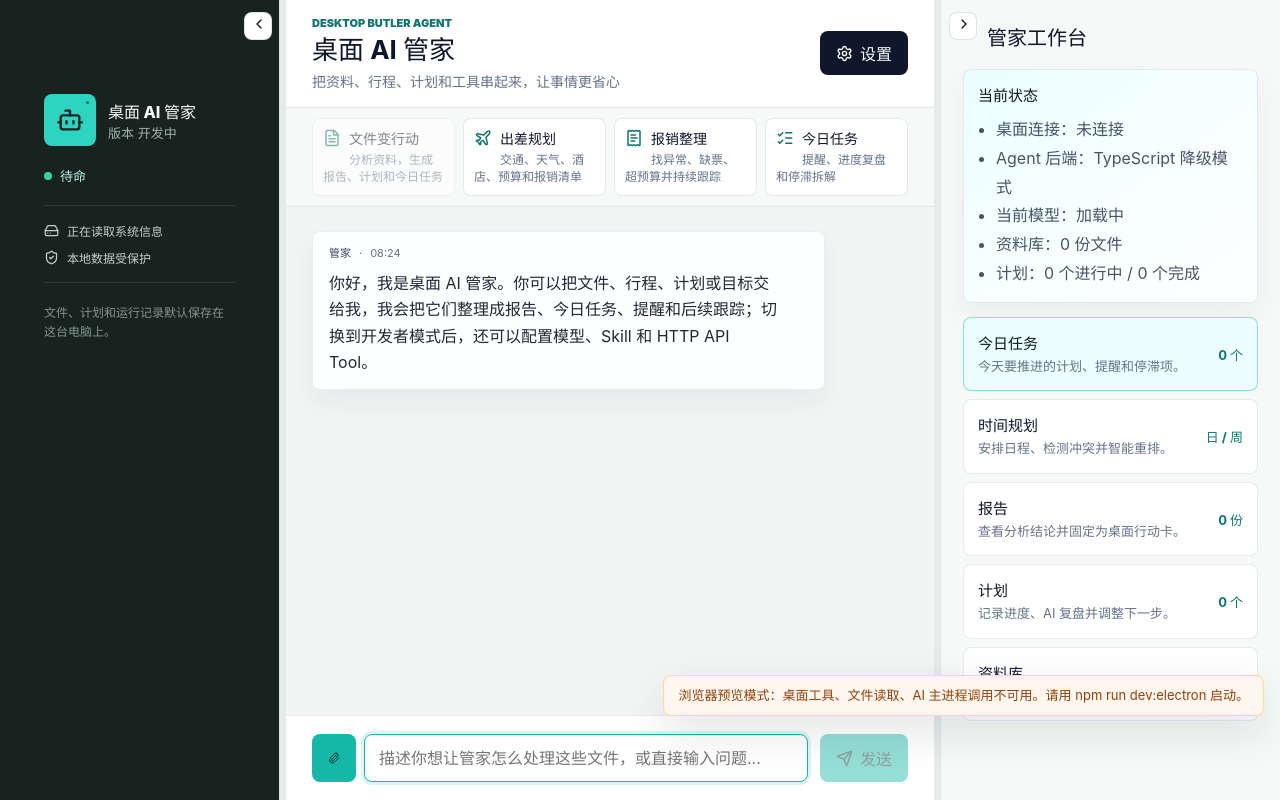
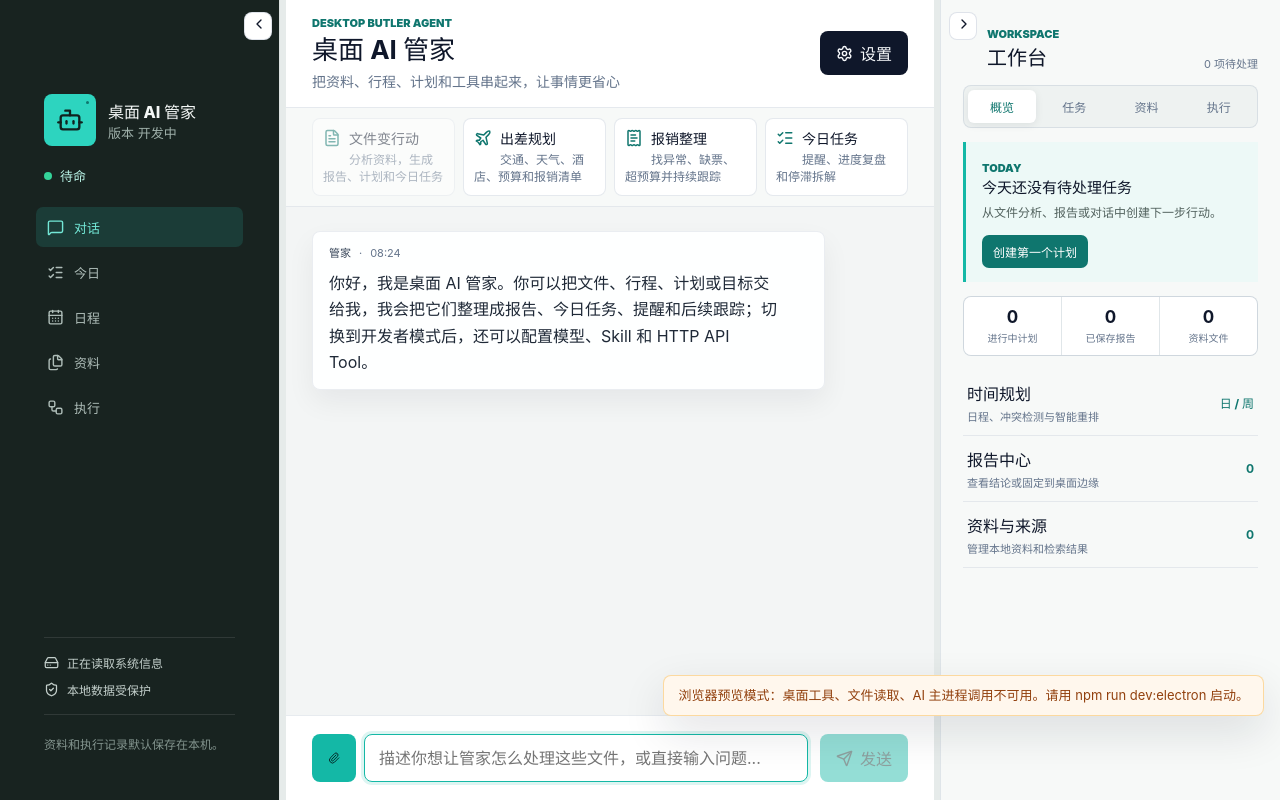
Before and after one commit to zfufuz/desktop-ai-butler-agent, a React (Vite) app in the folder apps/desktop-full/: page / in a window 1280 px wide. Built offline with nearby package versions, Linux system fonts and the light colour scheme.

Commit message:
feat: reorganize butler workspace navigation

```diff
--- a/apps/desktop-full/src/App.css
+++ b/apps/desktop-full/src/App.css
@@ -335,9 +335,43 @@ button:hover:not(:disabled) {
 .avatar-meta {
   display: grid;
   gap: 10px;
+  margin-top: auto;
   border-top: 1px solid rgba(255, 255, 255, 0.1);
   border-bottom: 1px solid rgba(255, 255, 255, 0.1);
   padding: 16px 0;
+}
+
+.avatar-navigation {
+  display: grid;
+  gap: 5px;
+  margin: 2px -8px 0;
+}
+
+.avatar-navigation button {
+  display: flex;
+  align-items: center;
+  gap: 10px;
+  min-height: 40px;
+  border: 0;
+  border-radius: 7px;
+  background: transparent;
+  color: #aebdb8;
+  padding: 9px 11px;
+  cursor: pointer;
+  text-align: left;
+  font-size: 13px;
+  font-weight: 750;
+}
+
+.avatar-navigation button:hover:not(:disabled) {
+  background: rgba(255, 255, 255, 0.07);
+  color: #ffffff;
+  transform: none;
+}
+
+.avatar-navigation button.active {
+  background: rgba(45, 212, 191, 0.14);
+  color: #73e7d6;
 }
 
 .avatar-meta span {
@@ -953,6 +987,209 @@ button:hover:not(:disabled) {
   color: #0f172a;
   font-size: 20px;
   padding-left: 24px;
+}
+
+.workspace-panel-heading {
+  display: flex;
+  align-items: flex-end;
+  justify-content: space-between;
+  gap: 12px;
+  margin-bottom: 14px;
+  padding-left: 24px;
+}
+
+.workspace-panel-heading .eyebrow {
+  margin-bottom: 3px;
+}
+
+.workspace-panel-heading h2 {
+  margin: 0;
+  padding: 0;
+}
+
+.workspace-summary {
+  color: #64748b;
+  font-size: 11px;
+  white-space: nowrap;
+}
+
+.workspace-tabs {
+  display: grid;
+  grid-template-columns: repeat(4, minmax(0, 1fr));
+  gap: 4px;
+  margin-bottom: 14px;
+  border: 1px solid rgba(148, 163, 184, 0.24);
+  border-radius: 8px;
+  background: #eef2f1;
+  padding: 4px;
+}
+
+.workspace-tabs button {
+  min-width: 0;
+  border: 0;
+  border-radius: 6px;
+  background: transparent;
+  color: #64748b;
+  padding: 8px 4px;
+  cursor: pointer;
+  font-size: 12px;
+  font-weight: 800;
+}
+
+.workspace-tabs button:hover:not(:disabled) {
+  background: rgba(255, 255, 255, 0.7);
+  transform: none;
+}
+
+.workspace-tabs button.active {
+  background: #ffffff;
+  color: #0f766e;
+  box-shadow: 0 2px 8px rgba(15, 23, 42, 0.08);
+}
+
+.workspace-overview {
+  display: grid;
+  gap: 14px;
+}
+
+.today-focus {
+  border-left: 3px solid #14b8a6;
+  background: #edf9f7;
+  padding: 14px 14px 14px 16px;
+}
+
+.today-focus .eyebrow {
+  margin: 0 0 8px;
+}
+
+.today-focus strong,
+.today-focus p {
+  display: block;
+}
+
+.today-focus > strong {
+  color: #0f172a;
+  font-size: 15px;
+}
+
+.today-focus p {
+  margin: 7px 0 12px;
+  color: #52625e;
+  font-size: 12px;
+  line-height: 1.55;
+}
+
+.today-focus button {
+  border: 0;
+  border-radius: 7px;
+  background: #0f766e;
+  color: #ffffff;
+  padding: 8px 11px;
+  cursor: pointer;
+  font-size: 12px;
+  font-weight: 800;
+}
+
+.workspace-stats {
+  display: grid;
+  grid-template-columns: repeat(3, minmax(0, 1fr));
+  gap: 1px;
+  overflow: hidden;
+  border: 1px solid rgba(148, 163, 184, 0.22);
+  border-radius: 8px;
+  background: rgba(148, 163, 184, 0.22);
+}
+
+.workspace-stats span {
+  display: grid;
+  gap: 3px;
+  background: #ffffff;
+  padding: 10px 7px;
+  text-align: center;
+}
+
+.workspace-stats strong {
+  color: #0f172a;
+  font-size: 17px;
+}
+
+.workspace-stats small {
+  color: #64748b;
+  font-size: 10px;
+}
+
+.workspace-action-list {
+  display: grid;
+}
+
+.workspace-action-list > button {
+  display: grid;
+  grid-template-columns: minmax(0, 1fr) auto;
+  align-items: center;
+  gap: 10px;
+  border: 0;
+  border-bottom: 1px solid rgba(148, 163, 184, 0.2);
+  background: transparent;
+  color: #0f172a;
+  padding: 11px 4px;
+  cursor: pointer;
+  text-align: left;
+}
+
+.workspace-action-list > button:hover:not(:disabled) {
+  background: #f0f7f5;
+  transform: none;
+}
+
+.workspace-action-list span {
+  display: grid;
+  gap: 3px;
+}
+
+.workspace-action-list small {
+  color: #64748b;
+  font-size: 11px;
+}
+
+.workspace-action-list b {
+  color: #0f766e;
+  font-size: 12px;
+}
+
+.settings-diagnostic-card {
+  display: grid;
+  grid-template-columns: repeat(3, minmax(0, 1fr));
+  gap: 1px;
+  overflow: hidden;
+  margin-bottom: 12px;
+  border: 1px solid rgba(148, 163, 184, 0.24);
+  border-radius: 8px;
+  background: rgba(148, 163, 184, 0.2);
+}
+
+.settings-diagnostic-card span {
+  display: grid;
+  gap: 4px;
+  min-width: 0;
+  background: #f8fafc;
+  padding: 10px;
+}
+
+.settings-diagnostic-card small,
+.settings-diagnostic-card strong {
+  overflow: hidden;
+  text-overflow: ellipsis;
+  white-space: nowrap;
+}
+
+.settings-diagnostic-card small {
+  color: #64748b;
+  font-size: 11px;
+}
+
+.settings-diagnostic-card strong {
+  color: #0f172a;
+  font-size: 12px;
 }
 
 .insight-section {
--- a/apps/desktop-full/src/App.tsx
+++ b/apps/desktop-full/src/App.tsx
@@ -3266,27 +3266,31 @@ ${result.content}
 
   function renderCoreWorkspaceHome() {
     return (
-      <div className="core-workspace-grid">
-        <button className="settings-entry workspace-entry highlight" onClick={() => setWorkspacePage('plans')}>
-          <span><strong>今日任务</strong><small>今天要推进的计划、提醒和停滞项。</small></span>
-          <b>{todayPlans.length} 个</b>
-        </button>
-        <button className="settings-entry workspace-entry" onClick={() => setWorkspacePage('schedule')}>
-          <span><strong>时间规划</strong><small>安排日程、检测冲突并智能重排。</small></span>
-          <b>日 / 周</b>
-        </button>
-        <button className="settings-entry workspace-entry" onClick={() => setWorkspacePage('reports')}>
-          <span><strong>报告</strong><small>查看分析结论并固定为桌面行动卡。</small></span>
-          <b>{workflowData.reports.length} 份</b>
-        </button>
-        <button className="settings-entry workspace-entry" onClick={() => setWorkspacePage('plans')}>
-          <span><strong>计划</strong><small>记录进度、AI 复盘并调整下一步。</small></span>
-          <b>{activePlans.length} 个</b>
-        </button>
-        <button className="settings-entry workspace-entry" onClick={() => setWorkspacePage('knowledge')}>
-          <span><strong>资料库</strong><small>管理本地资料和来源检索。</small></span>
-          <b>{knowledgeIndex.length} 份</b>
-        </button>
+      <div className="workspace-overview">
+        <section className="today-focus">
+          <span className="eyebrow">Today</span>
+          <strong>{todayPlans.length > 0 ? `${todayPlans.length} 项任务等待推进` : '今天还没有待处理任务'}</strong>
+          <p>{stalePlans.length > 0 ? `${stalePlans.length} 个计划已经停滞，建议先记录进度或重新拆分。` : '从文件分析、报告或对话中创建下一步行动。'}</p>
+          <button onClick={() => setWorkspacePage('plans')}>{todayPlans.length > 0 ? '查看今日任务' : '创建第一个计划'}</button>
+        </section>
+
+        <div className="workspace-stats" aria-label="工作台摘要">
+          <span><strong>{activePlans.length}</strong><small>进行中计划</small></span>
+          <span><strong>{workflowData.reports.length}</strong><small>已保存报告</small></span>
+          <span><strong>{knowledgeIndex.length}</strong><small>资料文件</small></span>
+        </div>
+
+        <div className="workspace-action-list">
+          <button onClick={() => setWorkspacePage('schedule')}>
+            <span><strong>时间规划</strong><small>日程、冲突检测与智能重排</small></span><b>日 / 周</b>
+          </button>
+          <button onClick={() => setWorkspacePage('reports')}>
+            <span><strong>报告中心</strong><small>查看结论或固定到桌面边缘</small></span><b>{workflowData.reports.length}</b>
+          </button>
+          <button onClick={() => setWorkspacePage('knowledge')}>
+            <span><strong>资料与来源</strong><small>管理本地资料和检索结果</small></span><b>{knowledgeIndex.length}</b>
+          </button>
+        </div>
       </div>
     )
   }
@@ -3353,6 +3357,13 @@ ${result.content}
             appVersion={appVersion}
             systemInfoText={systemInfoText}
             statusText={getAssistantStatusText(assistantStatus)}
+            activePage={workspacePage}
+            onNavigate={(page) => {
+              setWorkspacePage(page)
+              if (page === 'home') {
+                window.requestAnimationFrame(() => inputRef.current?.focus())
+              }
+            }}
           />
         )}
       </aside>
@@ -3523,10 +3534,28 @@ ${result.content}
         </button>
         {!rightPanelCollapsed && (
           <>
-        <h2>管家工作台</h2>
-
+        {mode === 'user' ? (
+          <>
+            <div className="workspace-panel-heading">
+              <div>
+                <span className="eyebrow">Workspace</span>
+                <h2>工作台</h2>
+              </div>
+              <span className="workspace-summary">{todayPlans.length} 项待处理</span>
+            </div>
+            <nav className="workspace-tabs" aria-label="工作台视图">
+              <button className={workspacePage === 'home' ? 'active' : ''} onClick={() => setWorkspacePage('home')}>概览</button>
+              <button className={workspacePage === 'plans' || workspacePage === 'schedule' ? 'active' : ''} onClick={() => setWorkspacePage('plans')}>任务</button>
+              <button className={workspacePage === 'knowledge' || workspacePage === 'memory' ? 'active' : ''} onClick={() => setWorkspacePage('knowledge')}>资料</button>
+              <button className={['runs', 'metrics', 'logs', 'eval'].includes(workspacePage) ? 'active' : ''} onClick={() => setWorkspacePage('runs')}>执行</button>
+            </nav>
+            {renderUserWorkspacePanel()}
+          </>
+        ) : (
+          <>
+            <h2>开发者控制台</h2>
             <div className="insight-section status-card">
-          <h3>当前状态</h3>
+              <h3>系统诊断</h3>
               <ul>
                 <li>桌面连接：{isElectronReady ? '已连接' : '未连接'}</li>
                 <li title={[backendStatus?.detail, backendStatus?.framework, backendStatus?.agentFramework, backendStatus?.orchestration].filter(Boolean).join(' / ')}>
@@ -3539,11 +3568,6 @@ ${result.content}
                 <li>计划：{activePlans.length} 个进行中 / {finishedPlans.length} 个完成</li>
               </ul>
             </div>
-
-        {mode === 'user' ? (
-          renderUserWorkspacePanel()
-        ) : (
-          <>
             <div className="insight-section">
               <h3>开发者能力</h3>
               <ul>
@@ -3776,6 +3800,14 @@ ${result.content}
               <div className="settings-block settings-category-grid">
                 <h3>高级设置</h3>
                 <p className="settings-help">面向调试、检索优化和 Agent 效果验证的技术选项。</p>
+                <div className="settings-diagnostic-card">
+                  <span><small>桌面连接</small><strong>{isElectronReady ? '已连接' : '未连接'}</strong></span>
+                  <span title={[backendStatus?.detail, backendStatus?.framework, backendStatus?.agentFramework, backendStatus?.orchestration].filter(Boolean).join(' / ')}>
+                    <small>Agent 后端</small>
+                    <strong>{backendStatus?.state === 'ready' ? 'Python 服务就绪' : backendStatus?.state === 'starting' ? '启动中' : '降级模式'}</strong>
+                  </span>
+                  <span><small>当前模型</small><strong>{activeProvider?.name ?? '加载中'}</strong></span>
+                </div>
                 <button className="settings-entry" onClick={() => setSettingsPage('rag')}>
                   <span><strong>RAG 检索</strong><small>Embedding、混合检索、Reranker 和上下文压缩。</small></span>
                   <b>{platformConfig?.rag.embeddingEnabled ? '混合' : 'BM25'}</b>
--- a/apps/desktop-full/src/components/AvatarPanel.tsx
+++ b/apps/desktop-full/src/components/AvatarPanel.tsx
@@ -1,14 +1,46 @@
-// 管家状态面板：展示桌面角色、系统信息、本地保护状态和工作状态动画。
-import { Bot, HardDrive, ShieldCheck } from 'lucide-react'
+// 管家主导航：保留角色状态，同时提供对话、任务、日程、资料和运行记录入口。
+import {
+  Bot,
+  CalendarDays,
+  Files,
+  HardDrive,
+  ListChecks,
+  MessageSquare,
+  ShieldCheck,
+  Workflow,
+} from 'lucide-react'
+
+export type AvatarNavigationPage = 'home' | 'plans' | 'schedule' | 'knowledge' | 'runs'
 
 type AvatarPanelProps = {
   appName: string
   appVersion: string
   systemInfoText: string
   statusText: string
+  activePage: string
+  onNavigate: (page: AvatarNavigationPage) => void
 }
 
-function AvatarPanel({ appName, appVersion, systemInfoText, statusText }: AvatarPanelProps) {
+const navigationItems: Array<{
+  page: AvatarNavigationPage
+  label: string
+  icon: typeof MessageSquare
+}> = [
+  { page: 'home', label: '对话', icon: MessageSquare },
+  { page: 'plans', label: '今日', icon: ListChecks },
+  { page: 'schedule', label: '日程', icon: CalendarDays },
+  { page: 'knowledge', label: '资料', icon: Files },
+  { page: 'runs', label: '执行', icon: Workflow },
+]
+
+function AvatarPanel({
+  appName,
+  appVersion,
+  systemInfoText,
+  statusText,
+  activePage,
+  onNavigate,
+}: AvatarPanelProps) {
   return (
     <section className="avatar-panel">
       <div className="avatar-placeholder">
@@ -20,11 +52,28 @@ function AvatarPanel({ appName, appVersion, systemInfoText, statusText }: Avatar
           <div><div className="avatar-name">{appName}</div><div className="avatar-version">版本 {appVersion || '开发中'}</div></div>
         </div>
         <div className="avatar-status"><span className="status-dot" />{statusText}</div>
+
+        <nav className="avatar-navigation" aria-label="主导航">
+          {navigationItems.map((item) => {
+            const Icon = item.icon
+            return (
+              <button
+                key={item.page}
+                className={activePage === item.page || (item.page === 'home' && activePage === 'data') ? 'active' : ''}
+                onClick={() => onNavigate(item.page)}
+              >
+                <Icon aria-hidden="true" size={17} />
+                <span>{item.label}</span>
+              </button>
+            )
+          })}
+        </nav>
+
         <div className="avatar-meta">
           <span><HardDrive aria-hidden="true" size={15} />{systemInfoText || '正在读取系统信息'}</span>
           <span><ShieldCheck aria-hidden="true" size={15} />本地数据受保护</span>
         </div>
-        <p className="avatar-note">文件、计划和运行记录默认保存在这台电脑上。</p>
+        <p className="avatar-note">资料和执行记录默认保存在本机。</p>
       </div>
     </section>
   )
```
Lines whose indentation alone changed are shown as unchanged.
